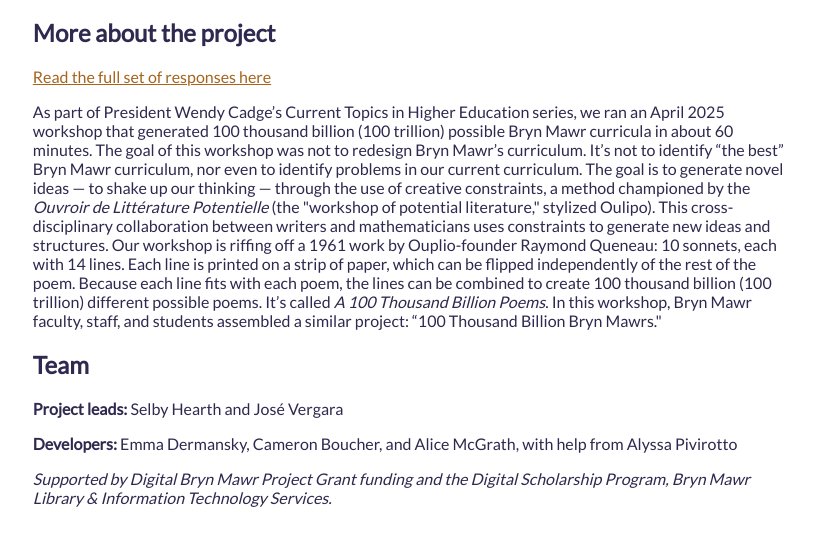
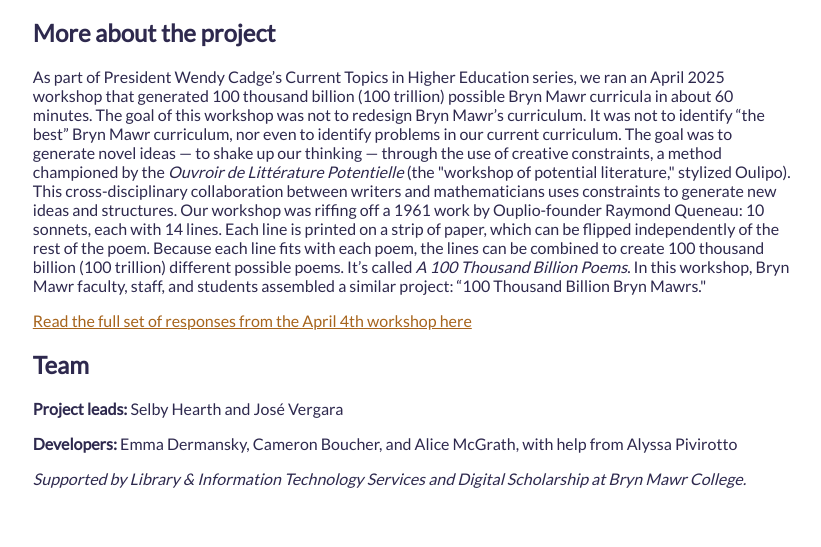
Before and after one commit to digbmc/100tbbm-container, a Jekyll site: the page built from index.html, in a window 1280 px wide. Shown: the part 1036-1583 px from the top of the page, without its empty margins (228-1049 px from the left). Built offline with Jekyll 4.4.1, drawn with Linux system fonts in a browser that asks for light colours; some web fonts are replaced.

Commit message:
updated wording and made it past tense

```diff
--- a/_includes/footer.html
+++ b/_includes/footer.html
@@ -1,10 +1,10 @@
 <footer>
     <h2>More about the project</h2>
-    <p><a href="https://docs.google.com/document/d/1v3lTuEicogflGWtstGzoMnhkC_9rciVVUS3-Yts-xqg/edit?tab=t.0">Read the full set of responses here</a></p>
-    <p>As part of President Wendy Cadge’s Current Topics in Higher Education series, we ran an April 2025 workshop that generated 100 thousand billion (100 trillion) possible Bryn Mawr curricula in about 60 minutes. The goal of this workshop was not to redesign Bryn Mawr’s curriculum. It’s not to identify “the best” Bryn Mawr curriculum, nor even to identify problems in our current curriculum. The goal is to generate novel ideas — to shake up our thinking — through the use of creative constraints, a method championed by the <em>Ouvroir de Littérature Potentielle</em> (the "workshop of potential literature," stylized Oulipo). This cross-disciplinary collaboration between writers and mathematicians uses constraints to generate new ideas and structures. Our workshop is riffing off a 1961 work by Ouplio-founder Raymond Queneau: 10 sonnets, each with 14 lines. Each line is printed on a strip of paper, which can be flipped independently of the rest of the poem. Because each line fits with each poem, the lines can be combined to create 100 thousand billion (100 trillion) different possible poems. It’s called <em>A 100 Thousand Billion Poems</em>. In this workshop, Bryn Mawr faculty, staff, and students assembled a similar project: “100 Thousand Billion Bryn Mawrs."</p>
+    <p>As part of President Wendy Cadge’s Current Topics in Higher Education series, we ran an April 2025 workshop that generated 100 thousand billion (100 trillion) possible Bryn Mawr curricula in about 60 minutes. The goal of this workshop was not to redesign Bryn Mawr’s curriculum. It was not to identify “the best” Bryn Mawr curriculum, nor even to identify problems in our current curriculum. The goal was to generate novel ideas — to shake up our thinking — through the use of creative constraints, a method championed by the <em>Ouvroir de Littérature Potentielle</em> (the "workshop of potential literature," stylized Oulipo). This cross-disciplinary collaboration between writers and mathematicians uses constraints to generate new ideas and structures. Our workshop was riffing off a 1961 work by Ouplio-founder Raymond Queneau: 10 sonnets, each with 14 lines. Each line is printed on a strip of paper, which can be flipped independently of the rest of the poem. Because each line fits with each poem, the lines can be combined to create 100 thousand billion (100 trillion) different possible poems. It’s called <em>A 100 Thousand Billion Poems</em>. In this workshop, Bryn Mawr faculty, staff, and students assembled a similar project: “100 Thousand Billion Bryn Mawrs."</p>
+    <p><a href="https://docs.google.com/document/d/e/2PACX-1vTC-jckbFK6X2aO4O8cGRcuf3EjAR1LDZCWyh9QrApgVpd23JpFm5kDhkgpzEokfK6cQjpX3LijcH76/pub">Read the full set of responses from the April 4th workshop here</a></p>
     <h2>Team</h2>
     <p><strong>Project leads:</strong> Selby Hearth and José Vergara</p>
     <p><strong>Developers:</strong> Emma Dermansky, Cameron Boucher, and Alice McGrath, with help from Alyssa Pivirotto</p>
-    <p><em>Supported by Digital Bryn Mawr Project Grant funding and the Digital Scholarship Program, Bryn Mawr Library & Information Technology Services.</em></p>
+    <p><em>Supported by Library & Information Technology Services and Digital Scholarship at Bryn Mawr College.</em></p>
     <!-- <a href = "x">Feedback Form</a> -->
 </footer>
```
